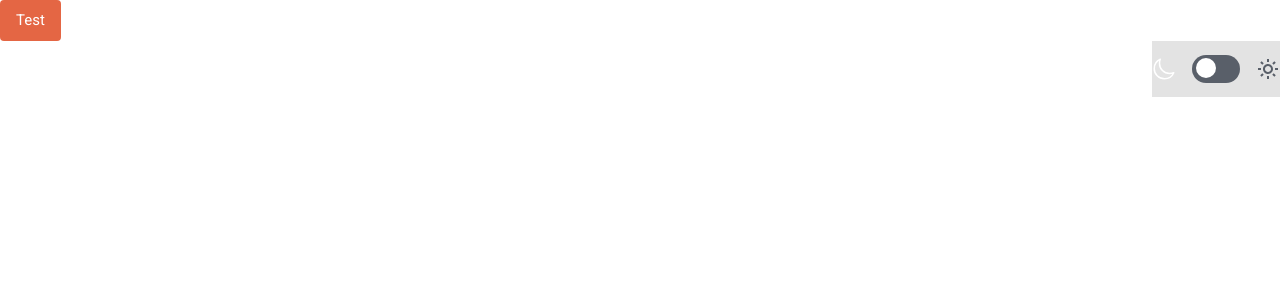
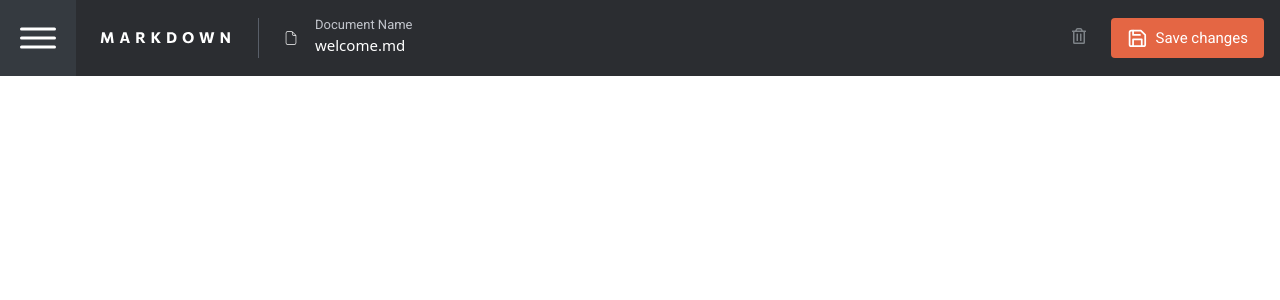
Before and after one commit to kamiliano1/in-browser-markdown-editor, a Next.js app: page / in a window 1280 px wide. Shown: the top 300 px of the page. Built offline with nearby package versions, Linux system fonts and the light colour scheme.

Commit message:
Created Navbar

```diff
--- a/package.json
+++ b/package.json
@@ -9,6 +9,7 @@
     "lint": "next lint"
   },
   "dependencies": {
+    "@radix-ui/react-navigation-menu": "^1.1.4",
     "@radix-ui/react-switch": "^1.0.3",
     "next": "14.0.3",
     "react": "^18",
--- a/src/app/page.tsx
+++ b/src/app/page.tsx
@@ -1,13 +1,17 @@
 "use client";
 import Image from "next/image";
-import Button from "./layout/Button/Button";
-import ThemeSwitch from "./layout/ThemeSwitch/ThemeSwitch";
+import Button from "../layout/Button/Button";
+import ThemeSwitch from "../layout/ThemeSwitch/ThemeSwitch";
+import InputText from "../layout/InputText/InputText";
+import Navbar from "../layout/Navbar/Navbar";
 
 export default function Home() {
   return (
     <main className="">
-      <Button>Test</Button>
-      <ThemeSwitch />
+      {/* <Button>Test</Button> */}
+      {/* <ThemeSwitch /> */}
+      {/* <InputText /> */}
+      <Navbar />
     </main>
   );
 }
--- /dev/null
+++ b/src/hooks/useWindowWidth.ts
@@ -0,0 +1,18 @@
+import { useEffect, useState } from "react";
+
+const useWindowWith = () => {
+  const [windowWidth, setWindowWidth] = useState<number>(0);
+  useEffect(() => {
+    function handleWindowResize() {
+      setWindowWidth(window.innerWidth);
+    }
+    setWindowWidth(window.innerWidth);
+    window.addEventListener("resize", handleWindowResize);
+    return () => {
+      window.removeEventListener("resize", handleWindowResize);
+    };
+  }, []);
+
+  return windowWidth;
+};
+export default useWindowWith;
--- a/src/app/layout/Button/Button.tsx
+++ b/src/layout/Button/Button.tsx
@@ -15,7 +15,7 @@ const Button = <T extends ElementType = "button">({
   return (
     <button
       {...rest}
-      className={`${cssClassName} bg-orange hover:bg-orangeHover py-[9px] px-4
+      className={` ${cssClassName} bg-orange hover:bg-orangeHover
        text-100 rounded text-headingM font-roboto`}
     >
       {children}
--- /dev/null
+++ b/src/layout/InputText/InputText.tsx
@@ -0,0 +1,30 @@
+import { ForwardRefRenderFunction, InputHTMLAttributes } from "react";
+import { CiFileOn } from "react-icons/ci";
+interface InputTextProps extends InputHTMLAttributes<HTMLInputElement> {}
+
+const InputText: ForwardRefRenderFunction<
+  HTMLInputElement,
+  InputTextProps
+> = (): JSX.Element => {
+  return (
+    <div className="flex items-center bg-800 py-3">
+      <CiFileOn className="mr-4 text-100" />
+      <div className="flex flex-col items-start">
+        <label
+          htmlFor="markdownFileName"
+          className="text-bodyM font-roboto text-400 hidden sm:block m-0 p-0"
+        >
+          Document Name
+        </label>
+        <input
+          type="text"
+          value="welcome.md"
+          className="text-headingM bg-800 text-100 border-b-[1px] border-800 hover:border-100 focus:border-100 focus:outline-none pb-1 caret-orange w-full"
+          name="markdownFileName"
+          id="markdownFileName"
+        />
+      </div>
+    </div>
+  );
+};
+export default InputText;
--- /dev/null
+++ b/src/layout/Navbar/Navbar.tsx
@@ -0,0 +1,50 @@
+import React from "react";
+import * as NavigationMenu from "@radix-ui/react-navigation-menu";
+import Image from "next/image";
+import Link from "next/link";
+import { IoMenuOutline } from "react-icons/io5";
+import { FaRegTrashAlt } from "react-icons/fa";
+import InputText from "../InputText/InputText";
+import Button from "../Button/Button";
+import { LuSave } from "react-icons/lu";
+import useWindowWith from "../../hooks/useWindowWidth";
+import logo from "../../../public/logo.svg";
+type NavbarProps = {};
+
+const Navbar: React.FC<NavbarProps> = () => {
+  const windowWidth = useWindowWith();
+  return (
+    <NavigationMenu.Root className=" bg-800 text-100">
+      <NavigationMenu.List className="flex items-center pr-2 sm:pr-4 justify-between">
+        <NavigationMenu.Item className="flex items-center justify-center bg-700 h-[56px] sm:h-[76px] aspect-square mr-6">
+          <NavigationMenu.Trigger title="toggle sidebar">
+            <IoMenuOutline className="text-previewH1 sm:text-[3rem]" />
+          </NavigationMenu.Trigger>
+        </NavigationMenu.Item>
+        <Image src={logo} alt="web logo" className="hidden lg:block" />
+        <span className="hidden lg:block ml-7 mr-6 h-10 w-[1px] bg-600"></span>
+        <NavigationMenu.Item className="mr-auto">
+          <NavigationMenu.Trigger title="change markdown name">
+            <InputText />
+          </NavigationMenu.Trigger>
+        </NavigationMenu.Item>
+        <NavigationMenu.Item className="mr-6">
+          <NavigationMenu.Trigger title="delete markdown">
+            <FaRegTrashAlt className="text-500 text-5 ml-4 hover:bg-orange" />
+          </NavigationMenu.Trigger>
+        </NavigationMenu.Item>
+        <NavigationMenu.Item className="">
+          <NavigationMenu.Trigger
+            title="save changes"
+            className="bg-orange hover:bg-orangeHover
+       text-100 rounded text-headingM font-roboto h-10 w-10 sm:w-auto sm:px-4 flex justify-center items-center"
+          >
+            <LuSave className="text-[1.3rem] sm:mr-2" />
+            {windowWidth > 768 && "Save changes"}
+          </NavigationMenu.Trigger>
+        </NavigationMenu.Item>
+      </NavigationMenu.List>
+    </NavigationMenu.Root>
+  );
+};
+export default Navbar;
--- a/src/app/layout/ThemeSwitch/ThemeSwitch.tsx
+++ b/src/layout/ThemeSwitch/ThemeSwitch.tsx
@@ -8,28 +8,26 @@ const ThemeSwitch: React.FC<ThemeSwitchProps> = () => {
   const [isDarkMode, setIsDarkMode] = useState(false);
   return (
     <div
-      className={`flex items-center justify-end lg:row-start-1 lg:col-start-2  cursor-pointer h-[40px] sm:h-[56px] w-min ml-auto bg-300
+      className={`flex items-center justify-end cursor-pointer h-[24px] w-min ml-auto bg-300
           `}
     >
       <label htmlFor="theme-switcher">
         <IoMoonOutline
-          className={`sm:text-[1.5rem] ${
-            !isDarkMode ? "text-100" : "text-600"
-          }`}
+          className={`text-[1rem] ${!isDarkMode ? "text-100" : "text-600"}`}
         />
       </label>
       <Switch.Root
         checked={isDarkMode}
         title="theme-switcher"
-        className="bg-600 w-[32px] sm:w-[48px] mx-2 sm:mx-4 h-[20px] sm:h-[28px] rounded-full relative data-[state=checked]:bg-black outline-none cursor-pointer"
+        className="bg-600 w-[48px] mx-2.5 h-[24px] rounded-full relative data-[state=checked]:bg-black outline-none cursor-pointer"
         id="theme-switcher"
         onCheckedChange={(state) => setIsDarkMode(state)}
       >
-        <Switch.Thumb className="ml-[2px] sm:mb-[1px] block w-3 sm:w-5 h-3 sm:h-5 bg-100 rounded-full transition-transform duration-100 translate-x-0.5 will-change-transform data-[state=checked]:translate-x-[15px] sm:data-[state=checked]:translate-x-[22px]" />
+        <Switch.Thumb className="mx-1 block w-3 h-3 bg-100 rounded-full transition-transform duration-100 translate-x-0.5 will-change-transform data-[state=checked]:translate-x-[26px]" />
       </Switch.Root>
       <label htmlFor="theme-switcher">
         <BiSun
-          className={`sm:text-[1.5rem] ${isDarkMode ? "text-100" : "text-600"}`}
+          className={`text-[1.125rem] ${isDarkMode ? "text-100" : "text-600"}`}
         />
       </label>
     </div>
--- a/tailwind.config.ts
+++ b/tailwind.config.ts
@@ -5,6 +5,7 @@ const config: Config = {
     "./src/pages/**/*.{js,ts,jsx,tsx,mdx}",
     "./src/components/**/*.{js,ts,jsx,tsx,mdx}",
     "./src/app/**/*.{js,ts,jsx,tsx,mdx}",
+    "./src/**/*.{js,ts,jsx,tsx,mdx}",
   ],
   theme: {
     fontFamily: {
```
Also changed, not shown: public/logo.svg (added), 1 other file (tests, documents, lock files or other folders).
